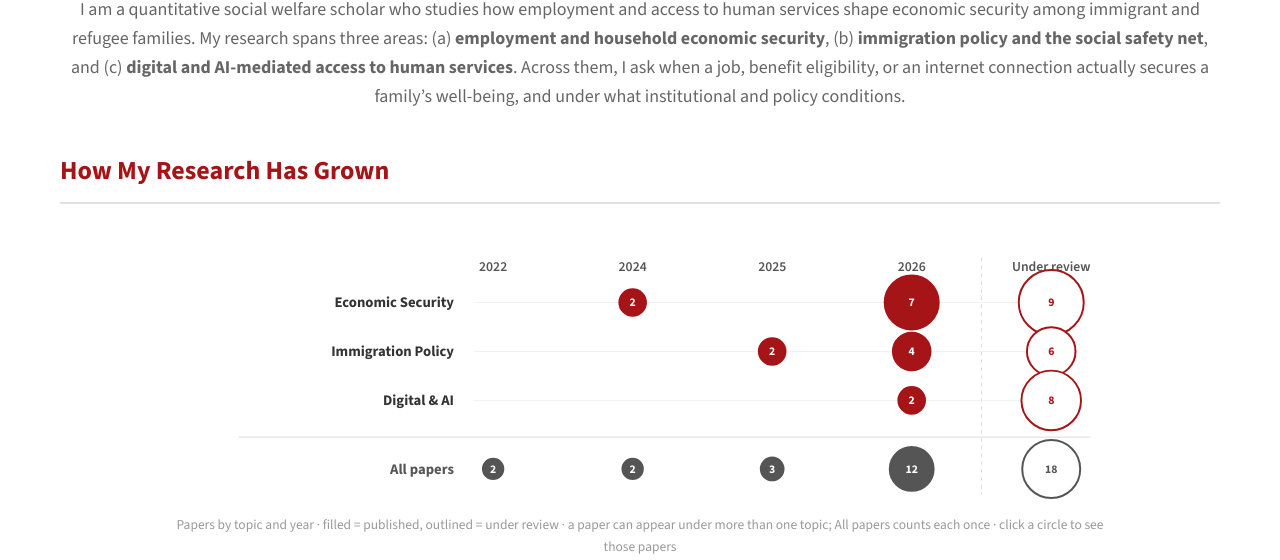
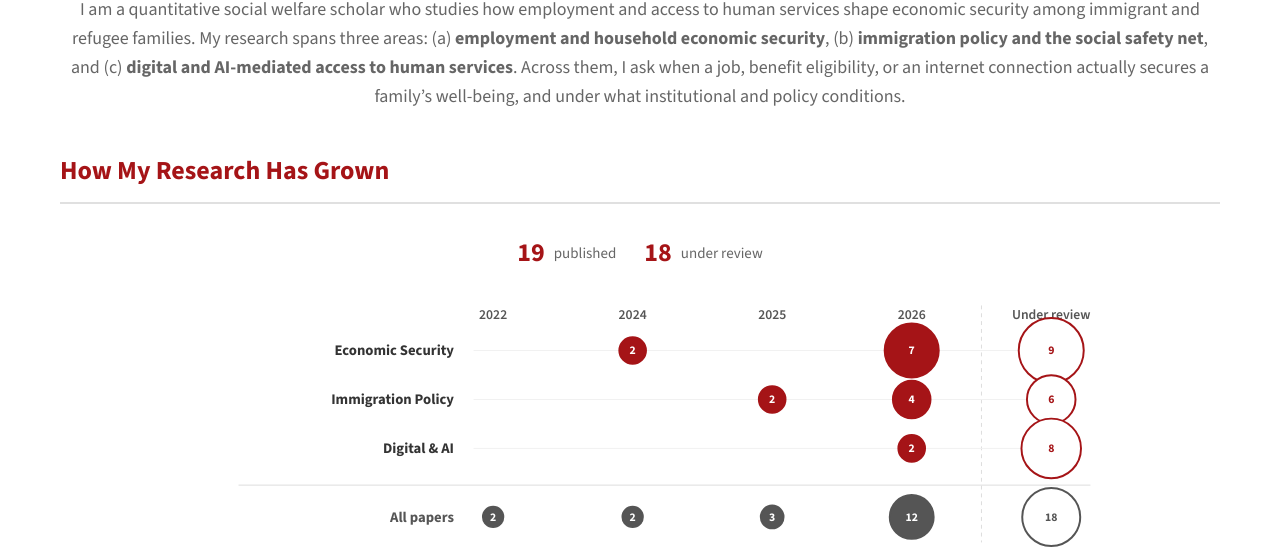
Before and after one commit to drlee960619/Jihye-my-website, a plain HTML site: page research.html in a window 1280 px wide. Shown: the part 240-800 px from the top of the page. Drawn offline with nearby package versions, Linux system fonts and the light colour scheme.

Commit message:
Growth chart: show published and under review totals matching the tabs
Co-Authored-By: Claude Opus 5.5 <noreply@anthropic.com>
Claude-Session: https://claude.ai/code/session_01QJDcCZMQcUYGuzNy5WYHqj

```diff
--- a/assets/css/research.css
+++ b/assets/css/research.css
@@ -263,3 +263,6 @@
     .growth { overflow-x: auto; }
     .growth svg { min-width: 620px; }
 }
+
+.growth .g-sum { display: flex; justify-content: center; gap: 28px; margin: 0 0 6px; font-size: 15px; color: #666; }
+.growth .g-sum b { font-size: 26px; font-weight: 700; color: var(--primary-color); margin-right: 6px; vertical-align: -3px; }
--- a/assets/js/research-growth.js
+++ b/assets/js/research-growth.js
@@ -70,7 +70,11 @@
             });
         }
         o.push('</svg>');
-        box.innerHTML = o.join('');
+        // Totals that match the Published / Under Review tabs below
+        const nPub = d.papers.filter(p => p.status === 'published').length;
+        const nUr = d.papers.filter(p => p.status === 'under-review').length;
+        const sum = `<div class="g-sum"><span><b>${nPub}</b> published</span><span><b>${nUr}</b> under review</span></div>`;
+        box.innerHTML = sum + o.join('');
     }).catch(() => { box.closest('.growth').hidden = true; });
 
     function apply(g) {
```
